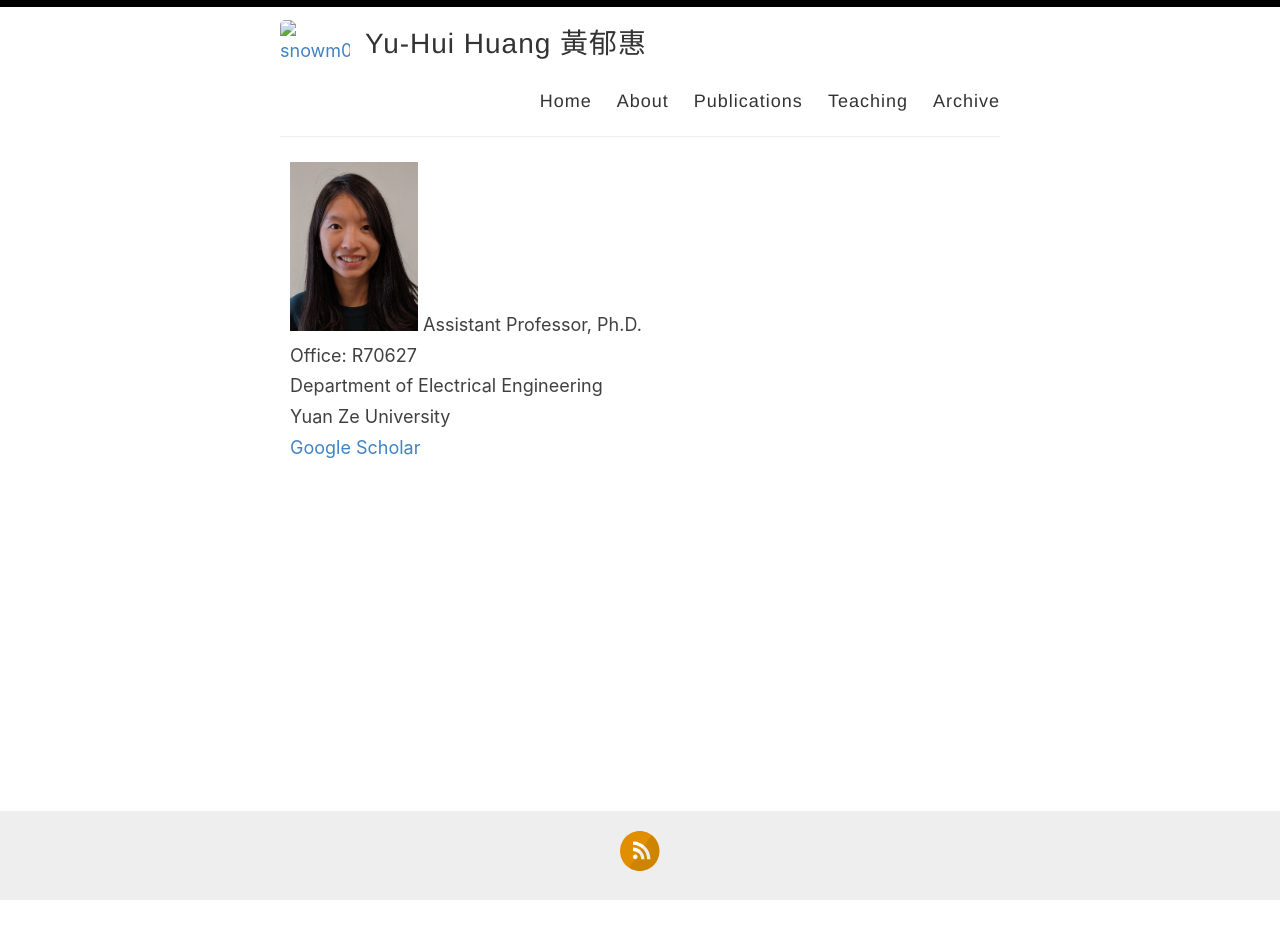
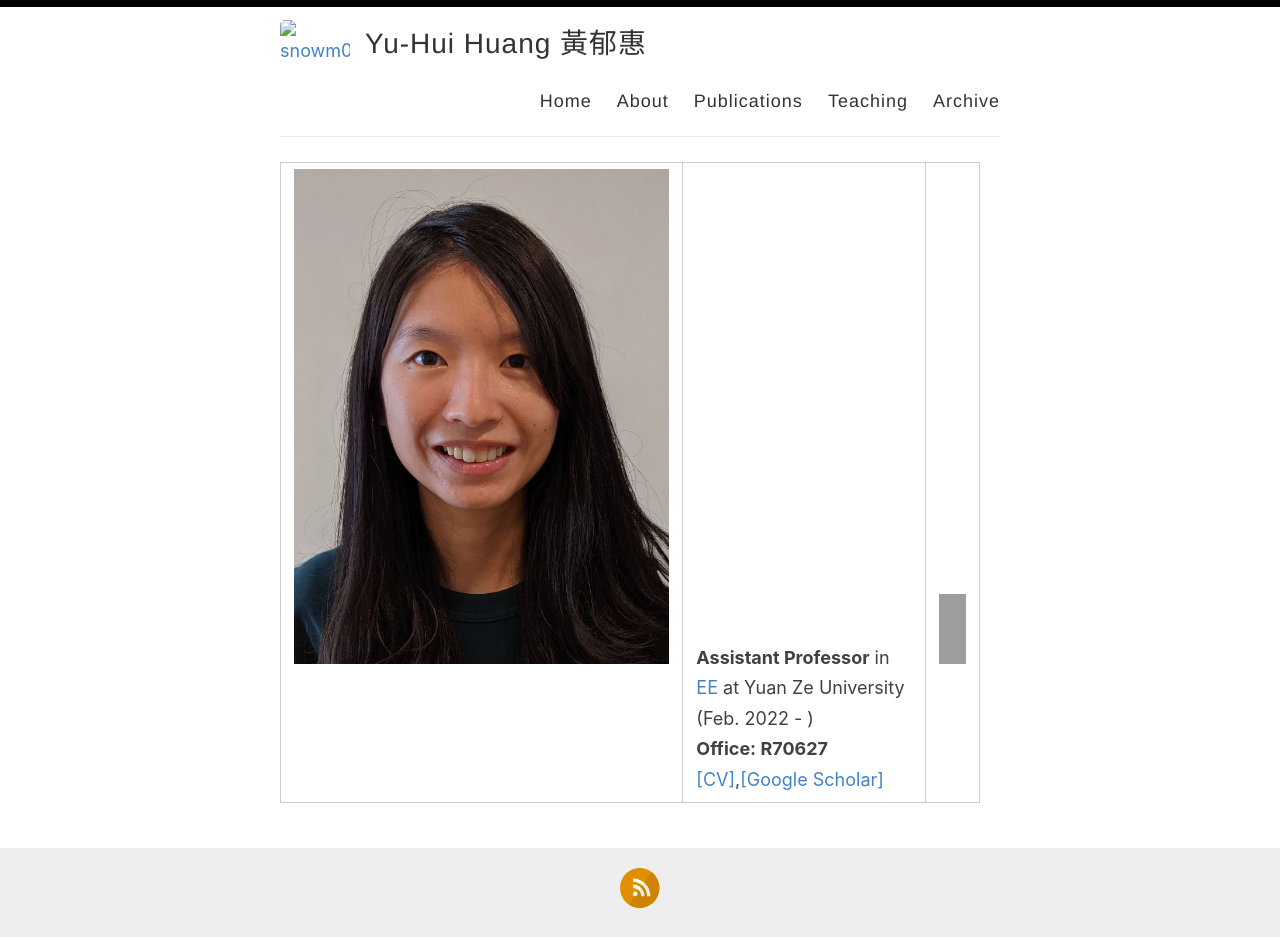
Before and after one commit to snowm0425/snowm0425.github.io, a Jekyll site: the page built from index.html, in a window 1280 px wide. Built offline with Jekyll 4.4.1, drawn with Linux system fonts in a browser that asks for light colours; the list of posts is cut into pages by our own code; before the commit the page ends 901 px from its top, so only the background shows below that; grey boxes are pictures that could not be loaded.

Commit message:
Update index.html

```diff
--- a/index.html
+++ b/index.html
@@ -3,19 +3,13 @@ layout: default
 ---
 
 
-  <div class="container">
-	<div class="row">
-		<div class="col-md-4">
-			<img id="photo" class="img-rounded" src="images/PXL_20211030_052031911.jpg" style="width:128px;height:169px;></td>
-		</div>
-		<div class="col-md-4">
+<table width="700">
+<tr>
+<th rowspan="2"><img src="images/PXL_20211030_052031911.jpg" /></th>
+<td valign="middle"><b>Assistant Professor</b> in <a href="https://eea.ee.yzu.edu.tw">EE</a> at Yuan Ze University (Feb. 2022 - )<br />
+<b>Office: R70627</b><br />
+<a href="">[CV]</a>,<a href="https://scholar.google.com/citations?user=dNySFFYAAAAJ&hl=en">[Google Scholar]</a></td>
+<td valign="middle"><img src="images/logo/nthu_logo.jpg" height="70" /></td>
+</tr>
 
-			Assistant Professor, Ph.D.
-			<br> Office: R70627
-			<br>Department of Electrical Engineering
-			<br>Yuan Ze University
-
-			<br><a href="https://scholar.google.com/citations?user=dNySFFYAAAAJ&hl=en">Google Scholar</a>
-
-		</div>
-	</div>
+</table>
```
